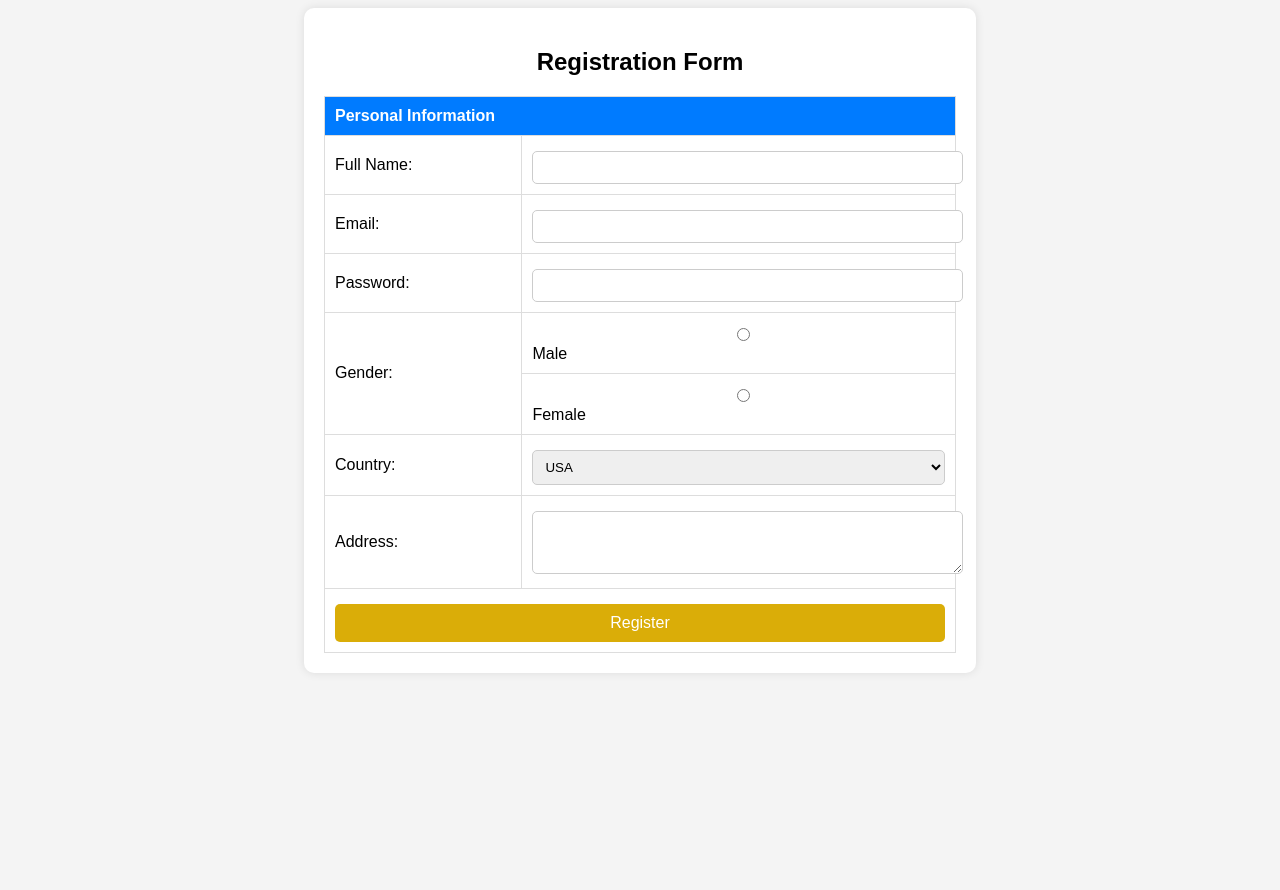
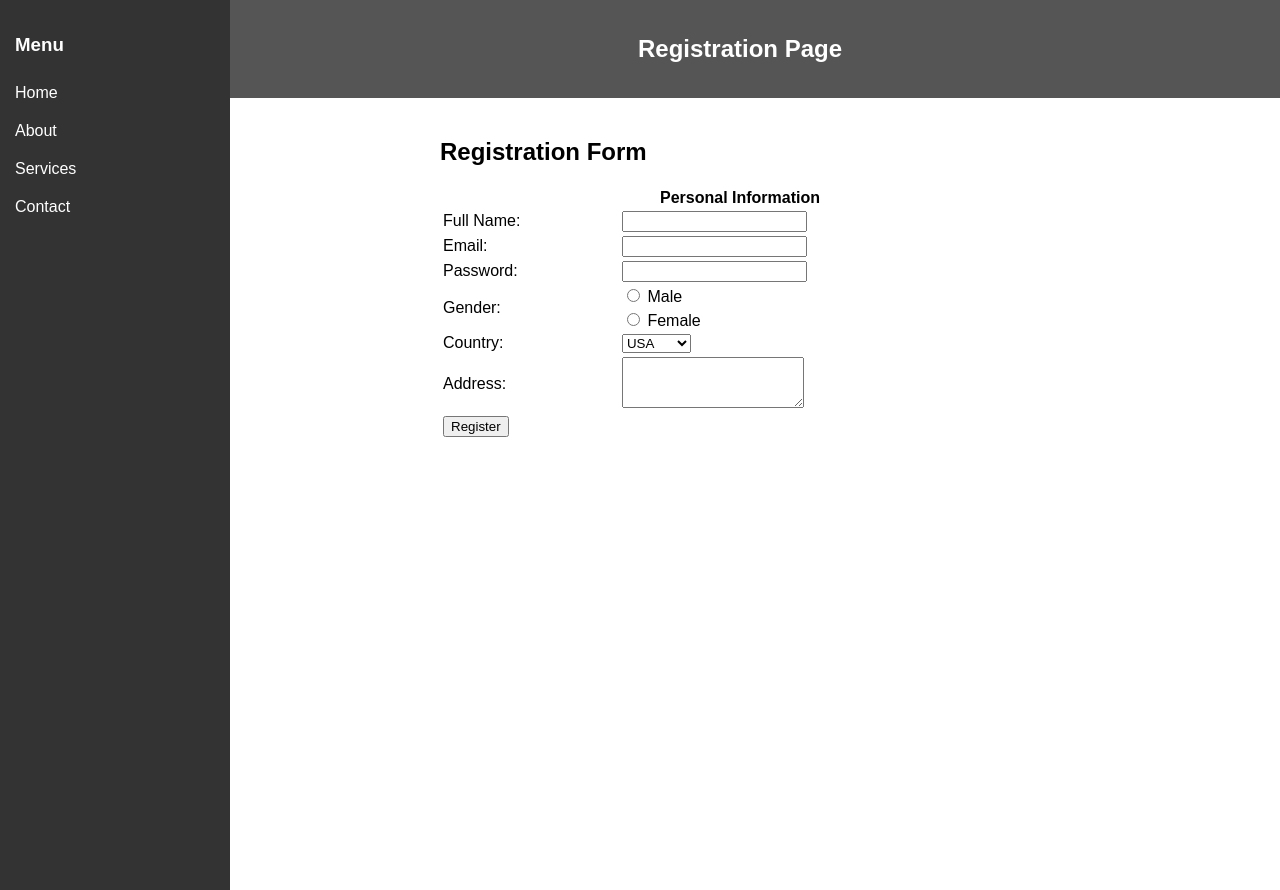
Before and after one commit to SolaimanAbdurRahman/webtech-spring-, a PHP site: page /regform.html in a window 1280 px wide. Run offline with PHP 8.4, Linux system fonts and the light colour scheme.

Commit message:
Add sidebar and navbar

```diff
--- a/regform.html
+++ b/regform.html
@@ -5,14 +5,73 @@
     <meta name="viewport" content="width=device-width, initial-scale=1.0">
     <title>Registration Form</title>
     <link rel="stylesheet" href="styles.css">
+    <style>
+        body {
+            font-family: Arial, sans-serif;
+            margin: 0;
+            padding: 0;
+            display: flex;
+        }
+        .sidebar {
+            width: 200px;
+            background: #333;
+            color: white;
+            height: 100vh;
+            padding: 15px;
+            position: fixed;
+        }
+        .sidebar ul {
+            list-style: none;
+            padding: 0;
+        }
+        .sidebar ul li {
+            padding: 10px 0;
+        }
+        .sidebar ul li a {
+            color: white;
+            text-decoration: none;
+            display: block;
+        }
+        .main-content {
+            margin-left: 200px;
+            width: 100%;
+        }
+        .navbar {
+            background: #555;
+            color: white;
+            padding: 15px;
+            text-align: center;
+        }
+        .container {
+            padding: 20px;
+            max-width: 600px;
+            margin: auto;
+        }
+        table {
+            width: 100%;
+        }
+    </style>
 </head>
 <body>
+    <div class="sidebar">
+        <h3>Menu</h3>
+        <ul>
+            <li><a href="#">Home</a></li>
+            <li><a href="#">About</a></li>
+            <li><a href="#">Services</a></li>
+            <li><a href="#">Contact</a></li>
+        </ul>
+    </div>
+    <div class="main-content">
+        <div class="navbar">
+            <h2>Registration Page</h2>
+        </div>
         <div class="container">
             <h2>Registration Form</h2>
             <form action="#" method="post">
                 <table>
                     <tr>
-                    <th colspan="2">Personal Information</th> <!-- Column span -->
+                        <th colspan="2">Personal Information</th>
                     </tr>
                     <tr>
                         <td>Full Name:</td>
@@ -27,7 +86,7 @@
                         <td><input type="password" name="password" required></td>
                     </tr>
                     <tr>
-                    <td rowspan="2">Gender:</td> <!-- Row span -->
+                        <td rowspan="2">Gender:</td>
                         <td><input type="radio" name="gender" value="male"> Male</td>
                     </tr>
                     <tr>
@@ -56,5 +115,6 @@
                 </table>
             </form>
         </div>
+    </div>
 </body>
 </html>
--- a/styles.css
+++ b/styles.css
@@ -1,60 +1,65 @@
-body {
-    font-family: Arial, sans-serif;
-    background-color: #f4f4f4;
-    text-align: center;
-}
+<body>
+    <div class="sidebar">
+        <h3>Menu</h3>
+        <a href="#">Home</a>
+        <a href="#">About</a>
+        <a href="#">Services</a>
+        <a href="#">Contact</a>
+    </div>
 
-.container {
-    width: 50%;
-    margin: auto;
-    background: white;
-    padding: 20px;
-    border-radius: 10px;
-    box-shadow: 0 0 10px rgba(0, 0, 0, 0.1);
-}
+    <div class="navbar">
+        <h1>Registration Page</h1>
+    </div>
 
-h2 {
-    margin-bottom: 20px;
-}
-
-table {
-    width: 100%;
-    border-collapse: collapse;
-}
-
-th, td {
-    padding: 10px;
-    border: 1px solid #ddd;
-    text-align: left;
-}
-
-th {
-    background-color: #007bff;
-    color: white;
-}
-
-input, select, textarea {
-    width: 100%;
-    padding: 8px;
-    margin-top: 5px;
-    border: 1px solid #ccc;
-    border-radius: 5px;
-}
-
-.submit-row {
-    text-align: center;
-}
-
-input[type="submit"] {
-    background-color: #daad08;
-    color: white;
-    border: none;
-    padding: 10px 20px;
-    font-size: 16px;
-    cursor: pointer;
-    border-radius: 5px;
-}
-
-input[type="submit"]:hover {
-    background-color: #218838;
-}
+    <div class="main-content">
+        <div class="container">
+            <h2>Registration Form</h2>
+            <form action="#" method="post">
+                <table>
+                    <tr>
+                        <th colspan="2">Personal Information</th>
+                    </tr>
+                    <tr>
+                        <td>Full Name:</td>
+                        <td><input type="text" name="fullname" required></td>
+                    </tr>
+                    <tr>
+                        <td>Email:</td>
+                        <td><input type="email" name="email" required></td>
+                    </tr>
+                    <tr>
+                        <td>Password:</td>
+                        <td><input type="password" name="password" required></td>
+                    </tr>
+                    <tr>
+                        <td rowspan="2">Gender:</td>
+                        <td><input type="radio" name="gender" value="male"> Male</td>
+                    </tr>
+                    <tr>
+                        <td><input type="radio" name="gender" value="female"> Female</td>
+                    </tr>
+                    <tr>
+                        <td>Country:</td>
+                        <td>
+                            <select name="country">
+                                <option value="USA">USA</option>
+                                <option value="UK">UK</option>
+                                <option value="India">India</option>
+                                <option value="Canada">Canada</option>
+                            </select>
+                        </td>
+                    </tr>
+                    <tr>
+                        <td>Address:</td>
+                        <td><textarea name="address" rows="3"></textarea></td>
+                    </tr>
+                    <tr>
+                        <td colspan="2" class="submit-row">
+                            <input type="submit" value="Register">
+                        </td>
+                    </tr>
+                </table>
+            </form>
+        </div>
+    </div>
+</body>
```
Lines whose indentation alone changed are shown as unchanged.
